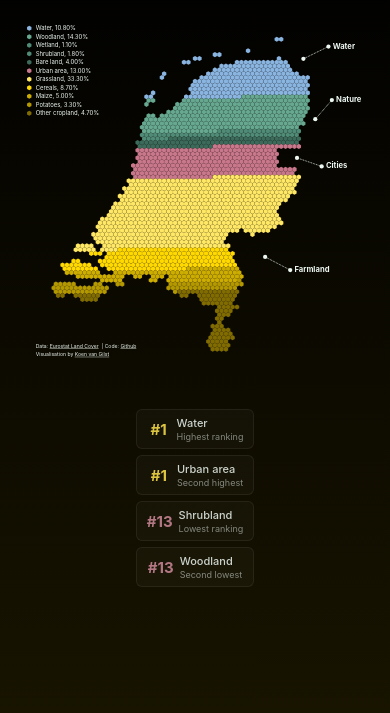
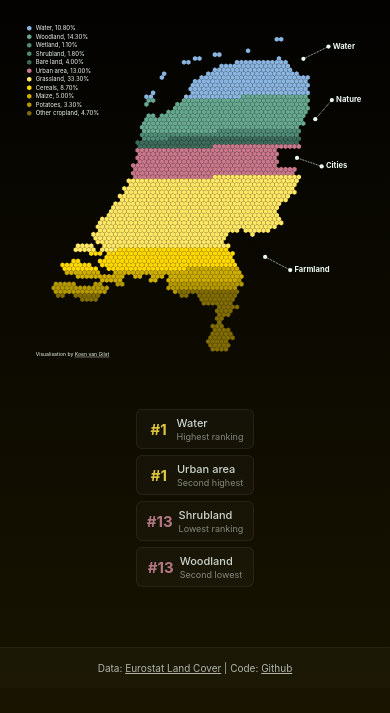
Before and after one commit to vnglst/onsland, a web app: file public/country.html in a window 390 px wide. Shown: the part 62-775 px from the top of the page. Run offline with its HTML, style and script files only (its server is not run), Linux system fonts and the light colour scheme.

Commit message:
Move data source and code links to footer on all pages
- Add footer component to index.html, country.html, and rankings.html
- Footer contains: Data: Eurostat Land Cover | Code: Github
- Remove data/code links from SVG visualization in country.html
- Keep 'Visualisation by Koen van Gilst' in SVG where it was
- Add responsive footer styling with subtle background and border
- Footer appears consistently across all pages

```diff
--- a/public/country.html
+++ b/public/country.html
@@ -34,6 +34,12 @@
     <div id="rankingsInfo" class="rankings-info">
       <!-- Rankings information will be dynamically inserted here -->
     </div>
+
+    <footer class="page-footer">
+      <div class="footer-content">
+        Data: <a target="_blank" href="https://ec.europa.eu/eurostat/databrowser/view/lan_lcv_ovw/default/table">Eurostat Land Cover</a> | Code: <a target="_blank" href="https://github.com/vnglst/onsland">Github</a>
+      </div>
+    </footer>
 
     <script src="countries.js"></script>
     <script src="render.js"></script>
@@ -522,28 +528,6 @@
         svg
           .append("foreignObject")
           .attr("x", 25)
-          .attr("y", height - 50)
-          .attr("width", 760)
-          .attr("height", 30)
-          .attr("font-size", "12px")
-          .append("xhtml:div")
-          .html(
-            `Data: <a target="_blank" href="https://ec.europa.eu/eurostat/databrowser/view/lan_lcv_ovw/default/table">Eurostat Land Cover</a>`
-          );
-
-        svg
-          .append("foreignObject")
-          .attr("x", 180)
-          .attr("y", height - 50)
-          .attr("width", 760)
-          .attr("height", 30)
-          .attr("font-size", "12px")
-          .append("xhtml:div")
-          .html(`| Code: <a target="_blank" href="https://github.com/vnglst/onsland">Github</a>`);
-
-        svg
-          .append("foreignObject")
-          .attr("x", 25)
           .attr("y", height - 30)
           .attr("width", 760)
           .attr("height", 30)
--- a/public/rankings.html
+++ b/public/rankings.html
@@ -194,6 +194,12 @@
       <!-- Rankings will be dynamically generated here -->
     </div>
 
+    <footer class="page-footer">
+      <div class="footer-content">
+        Data: <a target="_blank" href="https://ec.europa.eu/eurostat/databrowser/view/lan_lcv_ovw/default/table">Eurostat Land Cover</a> | Code: <a target="_blank" href="https://github.com/vnglst/onsland">Github</a>
+      </div>
+    </footer>
+
     <script src="countries.js"></script>
     <script src="render.js"></script>
     <script>
--- a/public/style.css
+++ b/public/style.css
@@ -502,3 +502,50 @@ a {
     font-size: 11px;
   }
 }
+
+/* Page footer */
+.page-footer {
+  background: rgba(255, 255, 255, 0.02);
+  border-top: 1px solid rgba(255, 255, 255, 0.05);
+  padding: 20px;
+  margin-top: 40px;
+  text-align: center;
+}
+
+.footer-content {
+  font-size: 12px;
+  color: var(--text-light);
+  opacity: 0.7;
+}
+
+.footer-content a {
+  color: var(--text-light);
+  text-decoration: underline;
+  transition: opacity 0.2s;
+}
+
+.footer-content a:hover {
+  opacity: 0.8;
+}
+
+@media (max-width: 768px) {
+  .page-footer {
+    padding: 16px;
+    margin-top: 32px;
+  }
+
+  .footer-content {
+    font-size: 11px;
+  }
+}
+
+@media (max-width: 480px) {
+  .page-footer {
+    padding: 14px;
+    margin-top: 24px;
+  }
+
+  .footer-content {
+    font-size: 10px;
+  }
+}
```
Also changed, not shown: public/index.html (+7 -0 lines).
